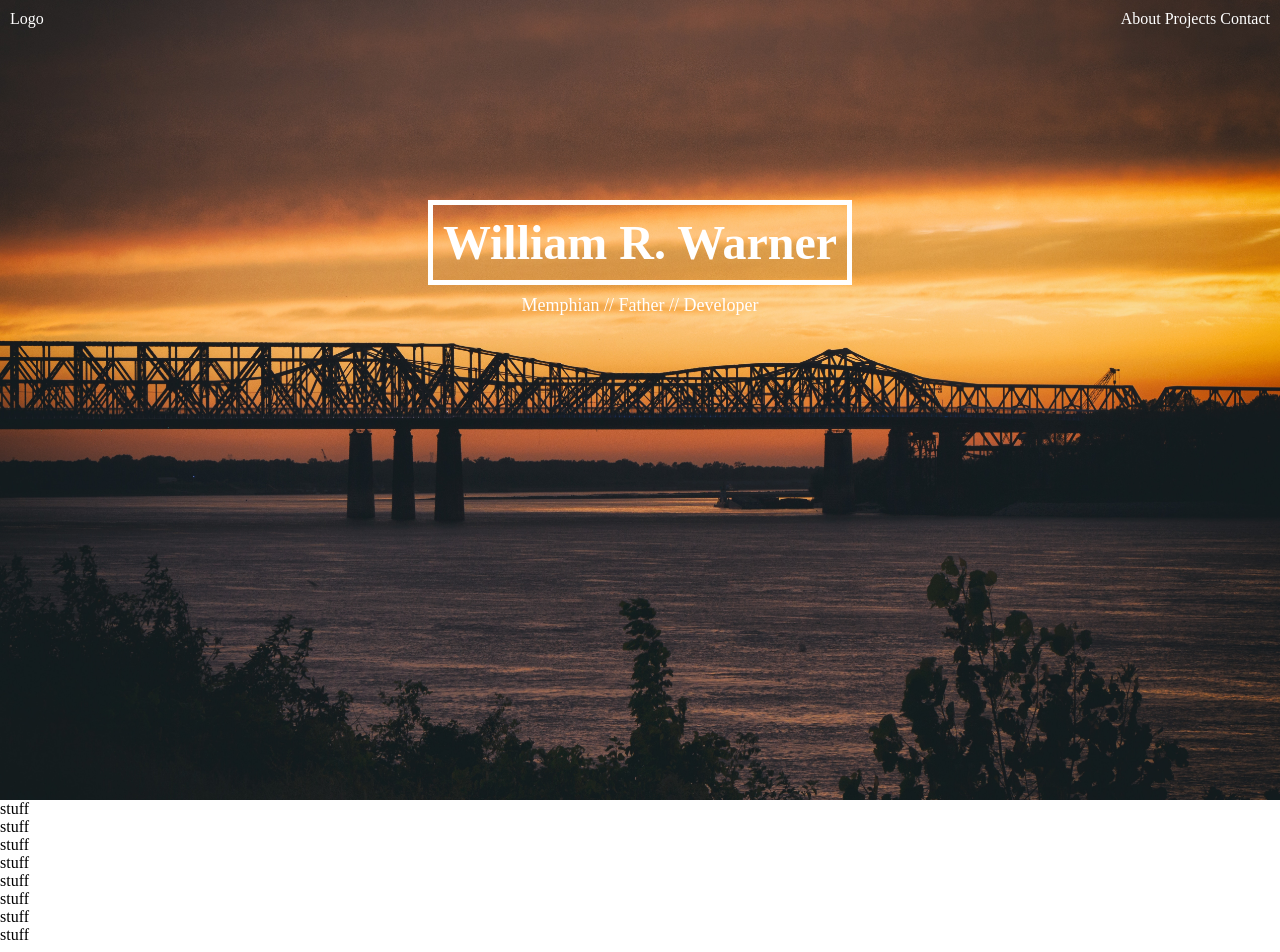
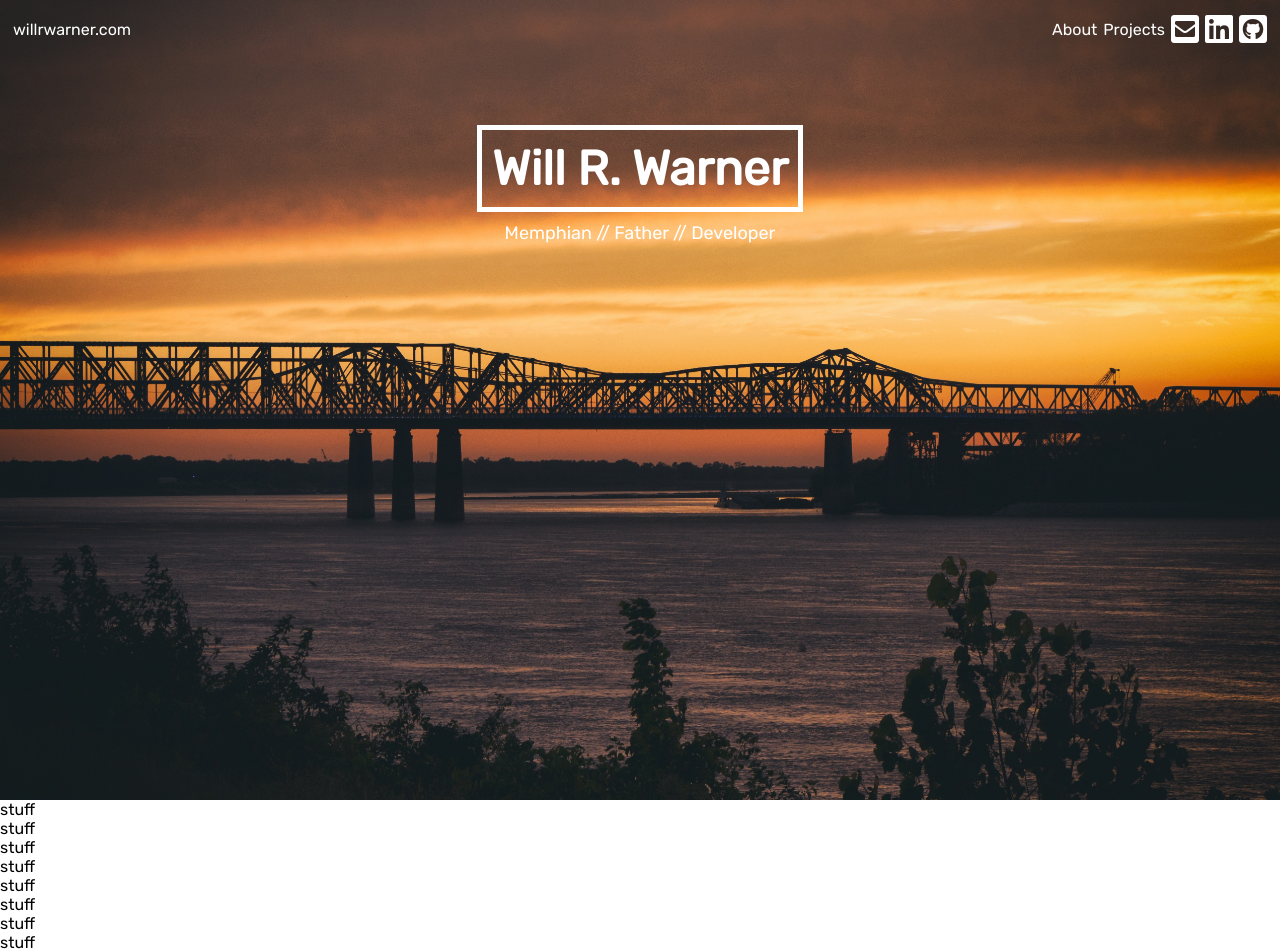
Before and after one commit to cofad/portfolio, a PHP site: page / in a window 1280 px wide. Run offline with PHP 8.4, Linux system fonts and the light colour scheme.

Commit message:
Add font-awesome and google fonts links.

```diff
--- a/index.html
+++ b/index.html
@@ -6,6 +6,8 @@
 	<head>
 		<title>Page Title</title>
 		<link href="main.css" rel="stylesheet">
+		<link href="https://fonts.googleapis.com/css?family=Rubik" rel="stylesheet">
+		<link rel="stylesheet" href="https://use.fontawesome.com/releases/v5.7.2/css/all.css" integrity="sha384-fnmOCqbTlWIlj8LyTjo7mOUStjsKC4pOpQbqyi7RrhN7udi9RwhKkMHpvLbHG9Sr" crossorigin="anonymous">
 		<meta charset="UTF-8">
 		<meta name="viewport" content="width=device-width, initial-scale=1.0">
 	</head>
@@ -13,12 +15,24 @@
 	<body class="body">
 
 		<header class="header">
-				<p class="header__logo">Logo</p>
+			<a class="header__link" href="">
+				<div>
+					<p href ="#">willrwarner.com</p>
+				</div>
+			</a>
 
 			<div class ="header__links">
 				<a class="header__link" href="">About</a>
 				<a class="header__link"href="">Projects</a>
-					<a class="header__link" href="">Contact</a>
+				<a class="header__link" href="">
+					<i class="fas fa-envelope-square fa-2x"></i>
+				</a>
+				<a class="header__link" href="https://www.linkedin.com/in/will-r-warner" target="_blank">
+					<i class="fab fa-linkedin fa-2x"></i>
+				</a>
+				<a class="header__link" href="https://github.com/will-r-warner" target="_blank">
+					<i class="fab fa-github-square fa-2x"></i></i>
+				</a>
 			</div>
 		</header>
 
@@ -26,7 +40,7 @@
 
 			<section class="hero">
 				<div class="hero__title-container">
-					<h1 class="hero__title">William R. Warner</h1>
+					<h1 class="hero__title">Will R. Warner</h1>
 				</div>
 				<p class = "hero__tag">Memphian // Father // Developer</p>
 			</section>
--- a/main.css
+++ b/main.css
@@ -4,6 +4,8 @@
 	box-sizing: border-box;
 	margin: 0;
 	padding: 0;
+
+	font-family: 'Rubik', sans-serif;
 }
 
 .body {
@@ -15,23 +17,27 @@
 	top: 0;
 	left: 0;
 
+	color: white;
+
+	display: flex;
+	align-items: center;
+	justify-content: space-between;
+
 	width: 100%;
 
 	padding: 10px;
 }
 
-.header__logo {
-	color: white;
-	float: left;
-}
-
 .header__links {
-	float: right;
+	display: flex;
+	align-items: center;
 }
 
 .header__link {
 	color: white;
 	text-decoration: none;
+
+	margin: 3px;
 }
 
 .main {
@@ -55,7 +61,7 @@
 	border: 5px solid white;
 
 	padding: 10px;
-	margin: 200px 0 0 0;
+	margin: 125px 0 0 0;
 }
 
 .hero__title {
```
Lines whose indentation alone changed are shown as unchanged.
